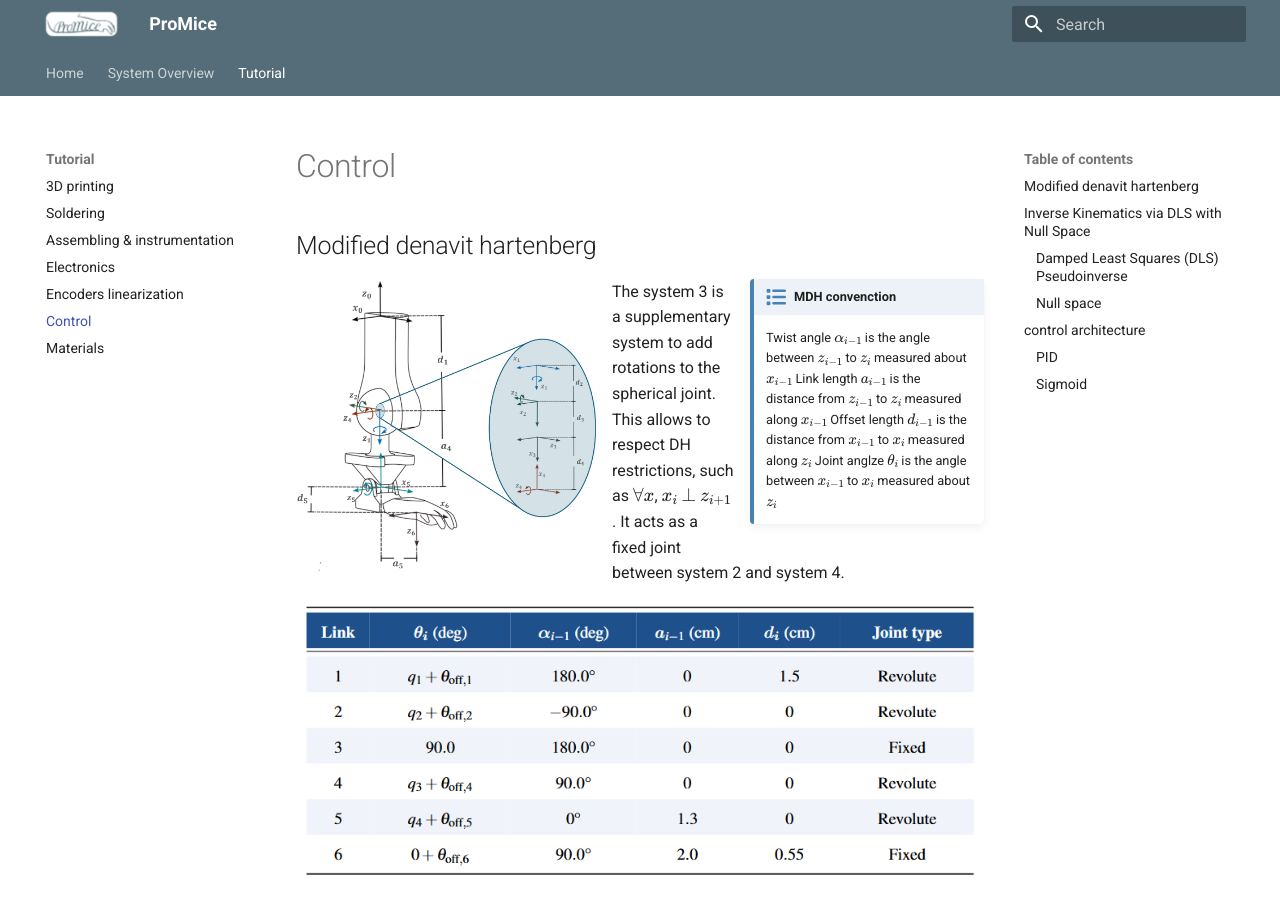
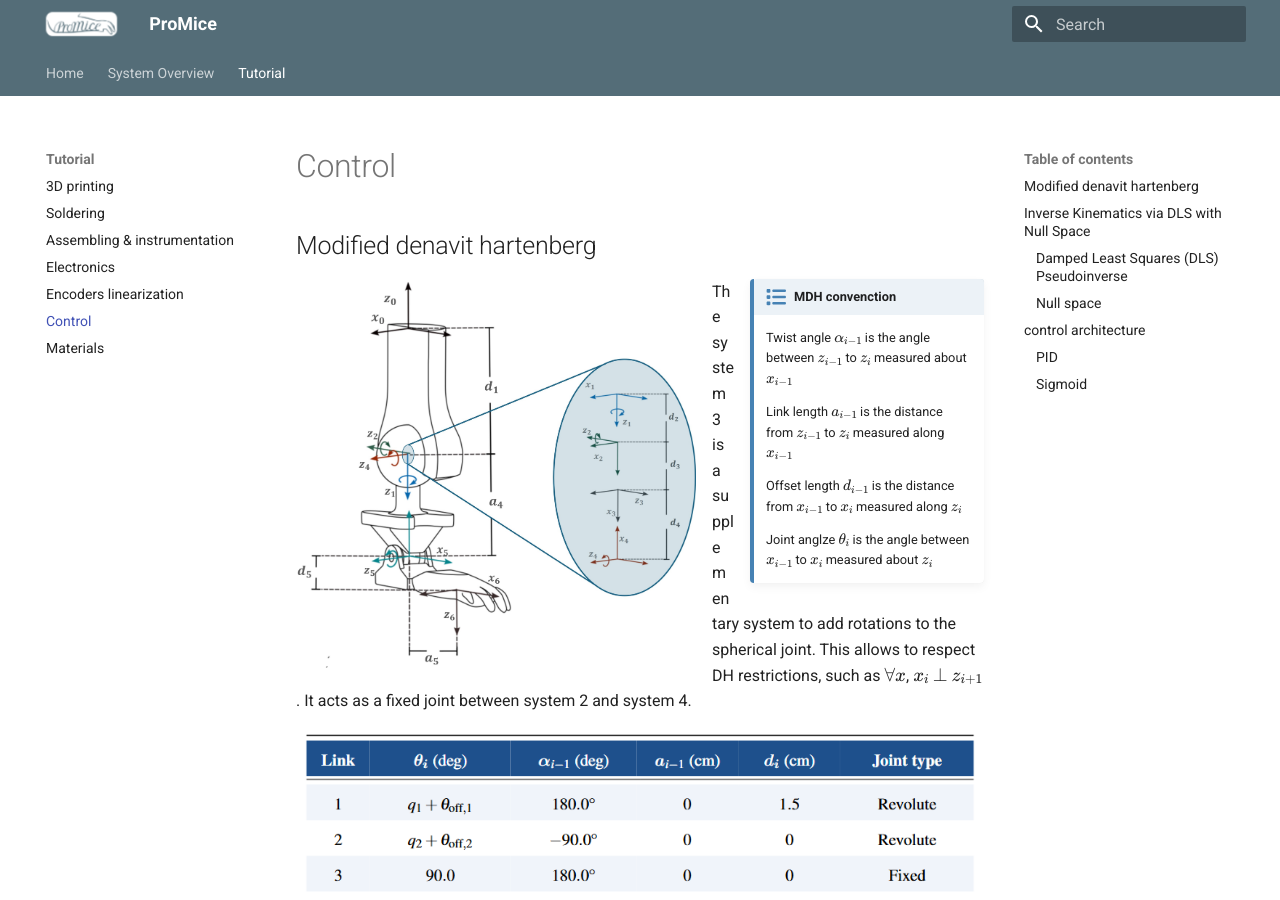
Before and after one commit to Juan-CarlosM/ProMice, an MkDocs documentation site: the page built from docs/control.md, in a window 1280 px wide and 900 px high. Built offline with MkDocs 1.6.1 and Material for MkDocs 9.7.7, drawn with Linux system fonts in a browser that asks for light colours.

Commit message:
Modify image size and clarify DH parameters
Updated image width and added definitions for link parameters.

```diff
--- a/docs/control.md
+++ b/docs/control.md
@@ -5,12 +5,15 @@
 
 
 
-![Denavit hartenber model](images/MDH_model.jpg){width=300 align=left}
+![Denavit hartenber model](images/MDH_model.jpg){width=400 align=left}
 
 !!! list inline end "MDH convenction"
     Twist angle $\alpha_{i-1}$ is the angle between $z_{i-1}$ to $z_i$ measured about $x_{i-1}$
+
     Link length $a_{i-1}$ is the distance from $z_{i-1}$ to $z_i$ measured along $x_{i-1}$
+
     Offset length $d_{i-1}$ is the distance from $x_{i-1}$ to $x_i$ measured along $z_i$
+
     Joint anglze $\theta_i$ is the angle between $x_{i-1}$ to $x_i$ measured about $z_i$
 
 The system 3 is a supplementary system to add rotations to the spherical joint. This allows to respect DH restrictions,
```
